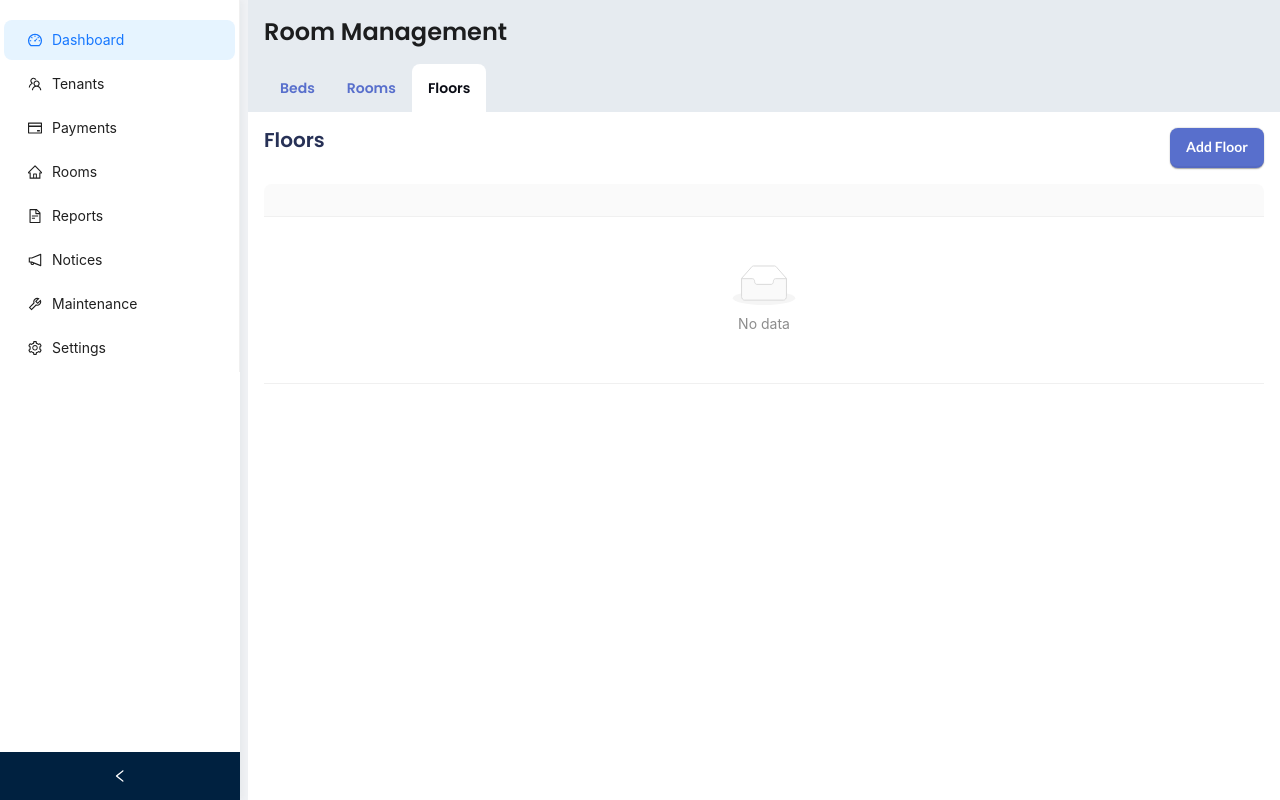
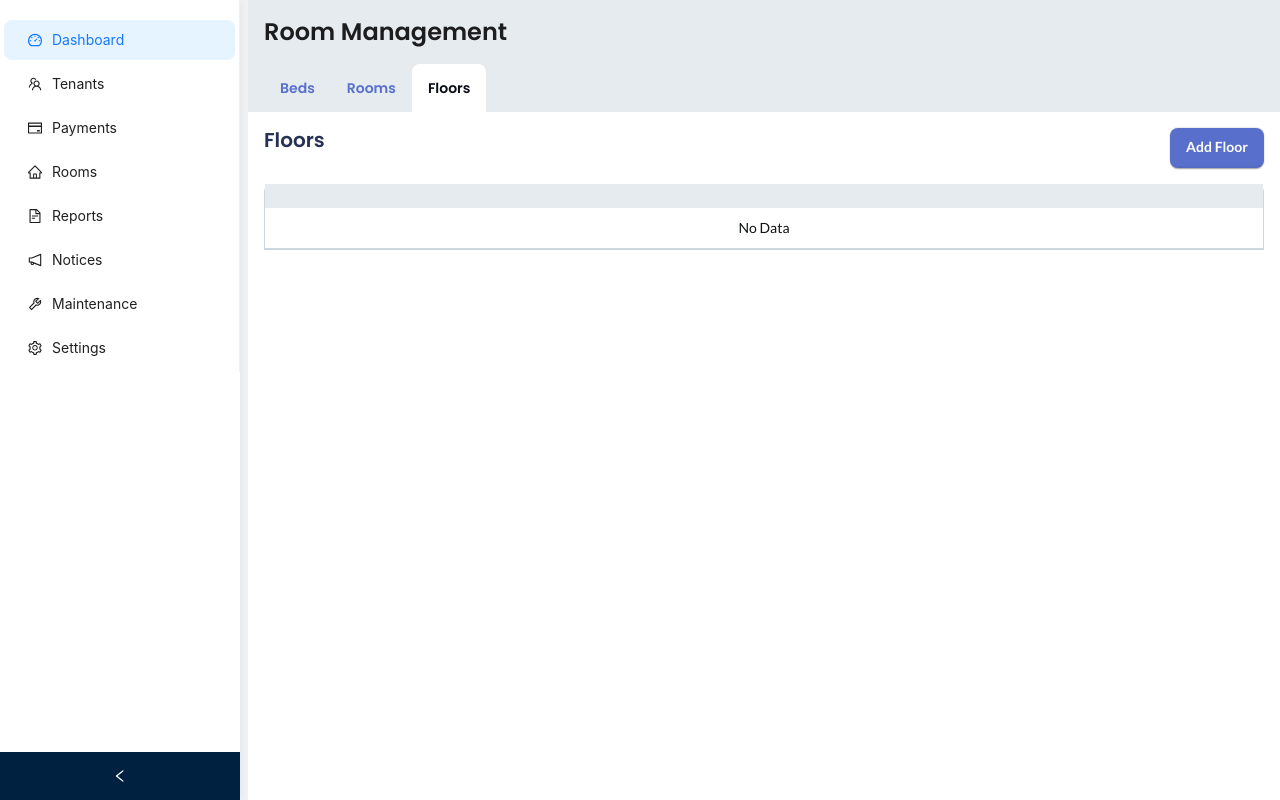
Before and after one commit to venkataraviduddugunta7/My-PG-management, a React (Vite) app: page /rooms in a window 1280 px wide. Built offline with nearby package versions, Linux system fonts and the light colour scheme.

Commit message:
"added the PgTable"

```diff
--- /dev/null
+++ b/src/components/resusableComponents/AntTable.scss
@@ -0,0 +1,35 @@
+.custom-ant-table {
+    font-family: Lato, sans-serif;
+
+    .ant-table {
+        border: 1px solid #CCD7E1;
+        border-top: none;
+    }
+
+    .ant-table-wrapper .ant-table-container table>thead>tr:first-child>* {
+        border-radius: 0px !important;
+        background-color: #E6EBF0;
+        font-family: Lato, sans-serif;
+        font-weight: 600;
+        font-size: 0.875rem;
+        line-height: 1rem;
+        color: #273156;
+        padding: 0.75rem 0.5rem;
+        border-right: 1px solid #C4D1DC;
+        border: none;
+    }
+
+    .ant-table-wrapper .ant-table-tbody>tr>td {
+        font-family: Lato, sans-serif;
+        font-weight: 400;
+        font-size: 0.875rem;
+        line-height: 1rem;
+        letter-spacing: 0%;
+        color: #111314;
+        border-bottom: 1px solid #CCD7E1;
+        padding: 0.75rem 0.5rem;
+        white-space: nowrap;
+        overflow: hidden;
+        text-overflow: ellipsis;
+    }
+}
--- /dev/null
+++ b/src/components/resusableComponents/PgTable.jsx
@@ -0,0 +1,39 @@
+import React from "react";
+import { Table } from "antd";
+import "./AntTable.scss";
+
+const PgTable = ({
+  columns = [],
+  dataSource = [],
+  bordered = false,
+  pagination = false,
+  loading = false,
+  rowKey = "key",
+  className = "",
+  style = {},
+  wrapperClass = "",
+  scroll = null,
+  locale = { emptyText: "No Data" },
+}) => {
+  return (
+    <div
+      className={`custom-ant-table ${className}`}
+      style={{ overflowX: "auto" }}
+    >
+      <Table
+        columns={columns}
+        dataSource={dataSource}
+        bordered={bordered}
+        pagination={pagination}
+        loading={loading}
+        rowKey={rowKey}
+        className={`custom-ant-table ${className}`}
+        style={style}
+        scroll={scroll}
+        locale={locale}
+      />
+    </div>
+  );
+};
+
+export default PgTable;
--- a/src/pages/Rooms/Rooms.jsx
+++ b/src/pages/Rooms/Rooms.jsx
@@ -1,10 +1,11 @@
-import { Form, InputNumber, Select, Button, message, Table } from "antd";
+import { Form, Select, message } from "antd";
 import { useState } from "react";
 import "./Rooms.scss";
 import PgButton from "../../components/resusableComponents/PgButton";
 import AddFloorModal from "../../components/resusableComponents/AddFloorModal";
 import AddRoomModal from "../../components/resusableComponents/AddRoomModal";
 import AddBedModal from "../../components/resusableComponents/AddBedModal";
+import PgTable from "../../components/resusableComponents/PgTable";
 
 const Rooms = () => {
   const [floors, setFloors] = useState([]);
@@ -91,7 +92,7 @@ const Rooms = () => {
               <PgButton onClick={() => setFloorModal(true)}>Add Floor</PgButton>
             </div>
             <div>
-              <Table />
+              <PgTable />
             </div>
 
             <AddFloorModal
@@ -116,7 +117,7 @@ const Rooms = () => {
               <PgButton onClick={() => setRoomModal(true)}>Add Room</PgButton>
             </div>
             <div>
-              <Table />
+              <PgTable />
             </div>
 
             <AddRoomModal
@@ -142,7 +143,7 @@ const Rooms = () => {
               <PgButton onClick={() => setBedModal(true)}>Add Bed</PgButton>
             </div>
             <div>
-              <Table />
+              <PgTable />
             </div>
             <AddBedModal
               visible={bedModal}
```
